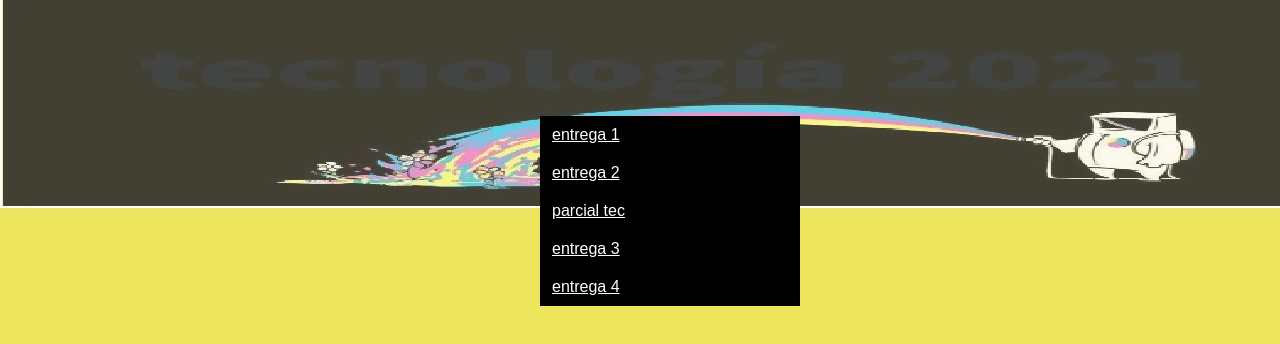
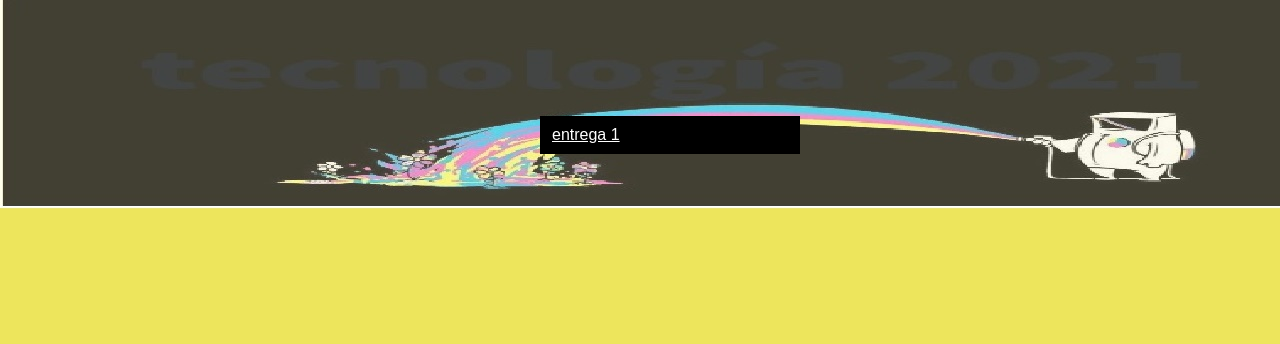
Before and after one commit to holaluisl/pagina-principal, a plain HTML site: page segunda.html in a window 1280 px wide. Drawn offline with Linux system fonts and the light colour scheme.

Commit message:
Update segunda.html

```diff
--- a/segunda.html
+++ b/segunda.html
@@ -7,11 +7,7 @@
 <body background="recortado.jpg">
 <div id="cabeza">
 	<ul class="tu">
-		 <li><a href="https://holaluisl.github.io/primer-periodo/">entrega 1</a></li>
-		 <li><a href="https://holaluisl.github.io/primer-periodo-trabajo2/">entrega 2</a></li>
-		<li><a href="https://drive.google.com/file/d/1WhrMxKvdd7RI1uKsAPudgrKtD2mOI1kE/view?usp=sharing">parcial tec</a></li>
-		<li><a href="https://holaluisl.github.io/primer-periodo-trabajo-3/">entrega 3</a></li>
-		<li><a href="https://holaluisl.github.io/primer-periodo-trabajo4/">entrega 4</a></li>
+		 <li><a href="http://valery.tonohost.com/htdocs/secundaria.php">entrega 1</a></li>
 	</ul>
 </body>
 </html>
```
